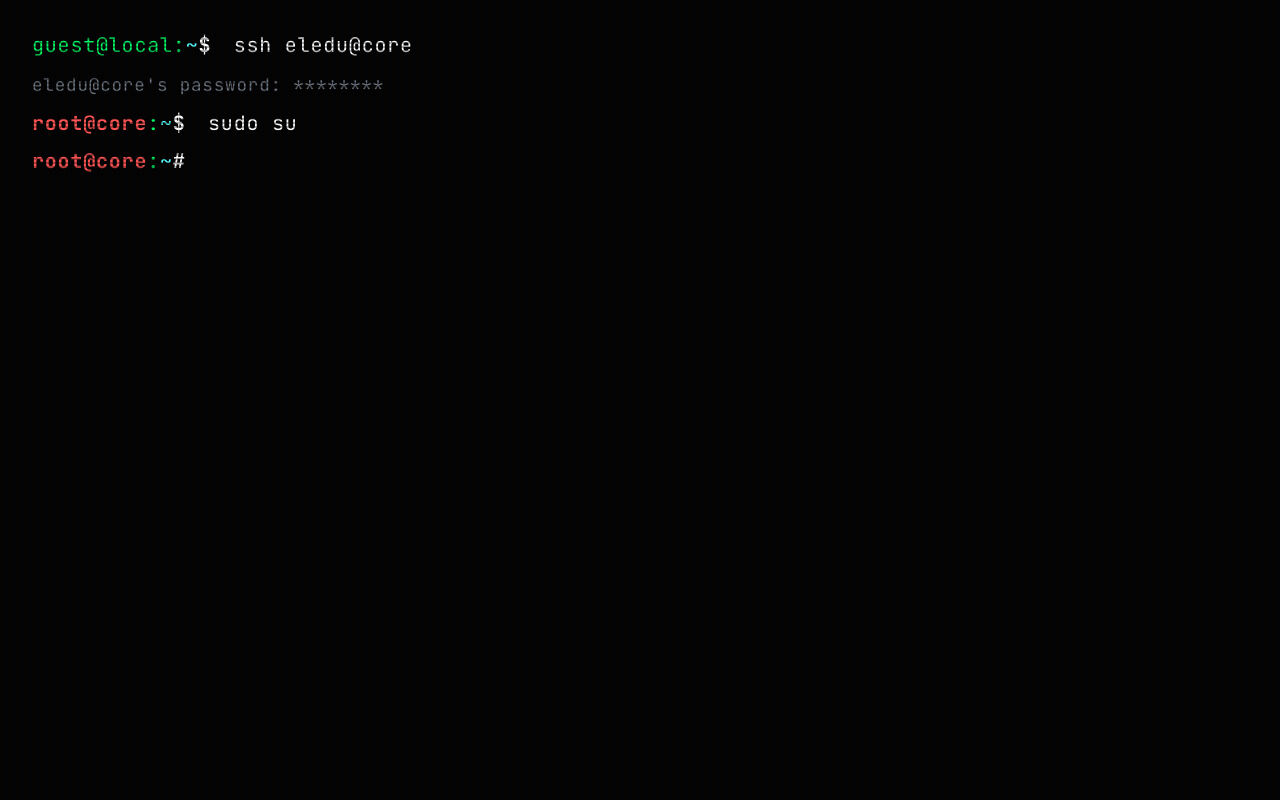
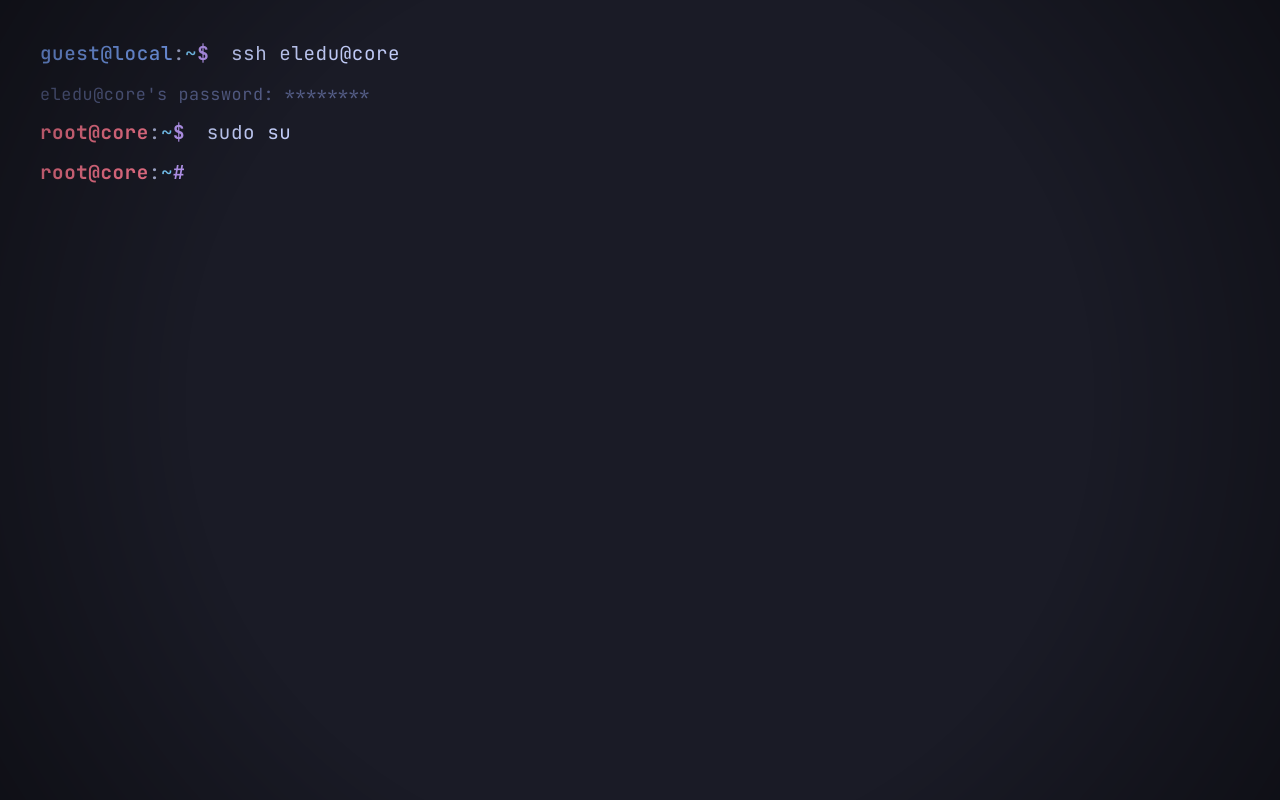
Before and after one commit to 3l3du/3l3du.github.io, a plain HTML site: page index.html in a window 1280 px wide. Drawn offline with Linux system fonts and the light colour scheme.

Commit message:
Update style.css

```diff
--- a/style.css
+++ b/style.css
@@ -5,74 +5,73 @@
 }
 
 body {
-    background-color: #030303;
-    color: #00ff66;
+    background-color: #1a1b26; /* Fondo oscuro moderno y suave tipo Tokyo Night */
+    color: #a9b1d6; /* Texto base claro y limpio */
     font-family: 'JetBrains Mono', monospace;
     height: 100vh;
     display: flex;
     justify-content: flex-start;
     align-items: flex-start;
     overflow: hidden;
-    padding: 2rem;
+    padding: 2.5rem;
 }
 
-/* Efecto de monitor CRT sutil */
+/* Efecto de viñeta sutil en los bordes */
 body::before {
     content: " ";
     display: block;
     position: fixed;
     top: 0; left: 0; bottom: 0; right: 0;
-    background: linear-gradient(rgba(18, 16, 16, 0) 50%, rgba(0, 0, 0, 0.3) 50%), linear-gradient(90deg, rgba(255, 0, 0, 0.03), rgba(0, 255, 0, 0.01), rgba(0, 0, 255, 0.03));
+    background: radial-gradient(circle at center, transparent 60%, rgba(0, 0, 0, 0.4) 100%);
+    pointer-events: none;
     z-index: 999;
-    background-size: 100% 4px, 4px 100%;
-    pointer-events: none;
 }
 
 .terminal {
-    font-size: 1.25rem;
-    letter-spacing: 0.04em;
+    font-size: 1.2rem;
+    letter-spacing: 0.03em;
     display: flex;
     flex-direction: column;
-    gap: 0.8rem;
+    gap: 0.85rem;
     width: 100%;
     max-width: 900px;
 }
 
-.local-user {
-    color: #888888;
-    font-weight: 700;
+.host-dim {
+    color: #7aa2f7; /* Azul moderno */
+    font-weight: 500;
 }
 
 .root-user {
-    color: #ff5555;
+    color: #f7768e; /* Rojo coral moderno / magenta suave para root */
     font-weight: 700;
 }
 
 .path {
-    color: #55ffff;
+    color: #7dcfff; /* Cian brillante y elegante para las rutas */
 }
 
 .prompt {
-    color: #ffffff;
+    color: #bb9af7; /* Morado suave para el símbolo de terminal */
     font-weight: 700;
     margin-right: 0.6rem;
 }
 
 .command {
-    color: #ffffff;
+    color: #c0caf5; /* Texto del comando escrito en blanco claro */
 }
 
 .auth-prompt {
-    color: #6e7681;
-    font-size: 1.1rem;
+    color: #565f89; /* Gris sutil moderno para la contraseña */
+    font-size: 1.05rem;
 }
 
 .cursor {
     display: inline-block;
-    background-color: #00ff66;
+    background-color: #7dcfff; /* Cursor en cian moderno */
     color: transparent;
-    width: 10px;
-    height: 1.3rem;
+    width: 9px;
+    height: 1.25rem;
     vertical-align: middle;
     animation: blink 1s infinite;
 }
@@ -83,7 +82,8 @@ body::before {
 }
 
 @media (max-width: 600px) {
+    body { padding: 1.2rem; }
     .terminal { font-size: 0.85rem; gap: 0.6rem; }
     .auth-prompt { font-size: 0.8rem; }
-    .cursor { width: 7px; height: 1rem; }
+    .cursor { width: 6px; height: 1rem; }
 }
```
